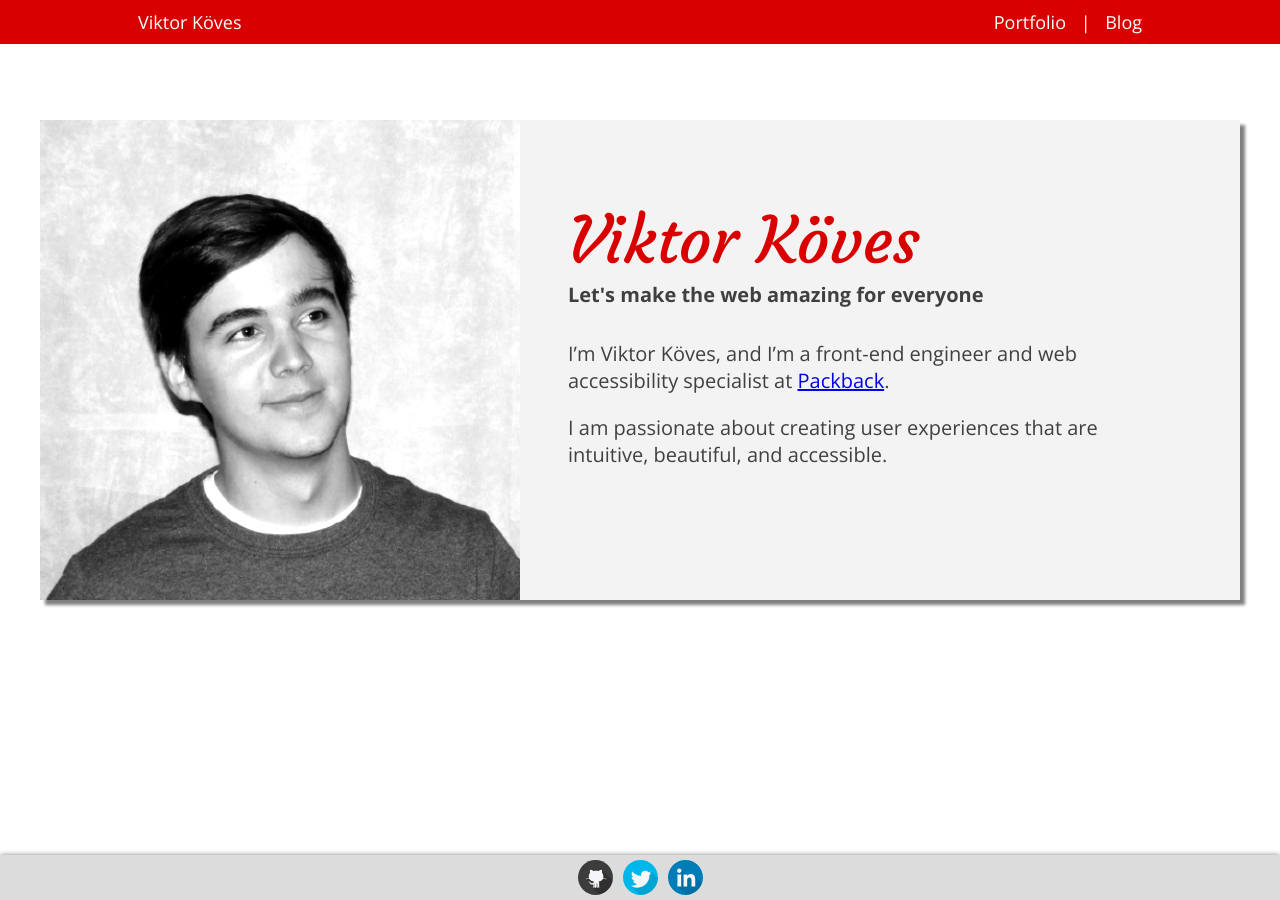
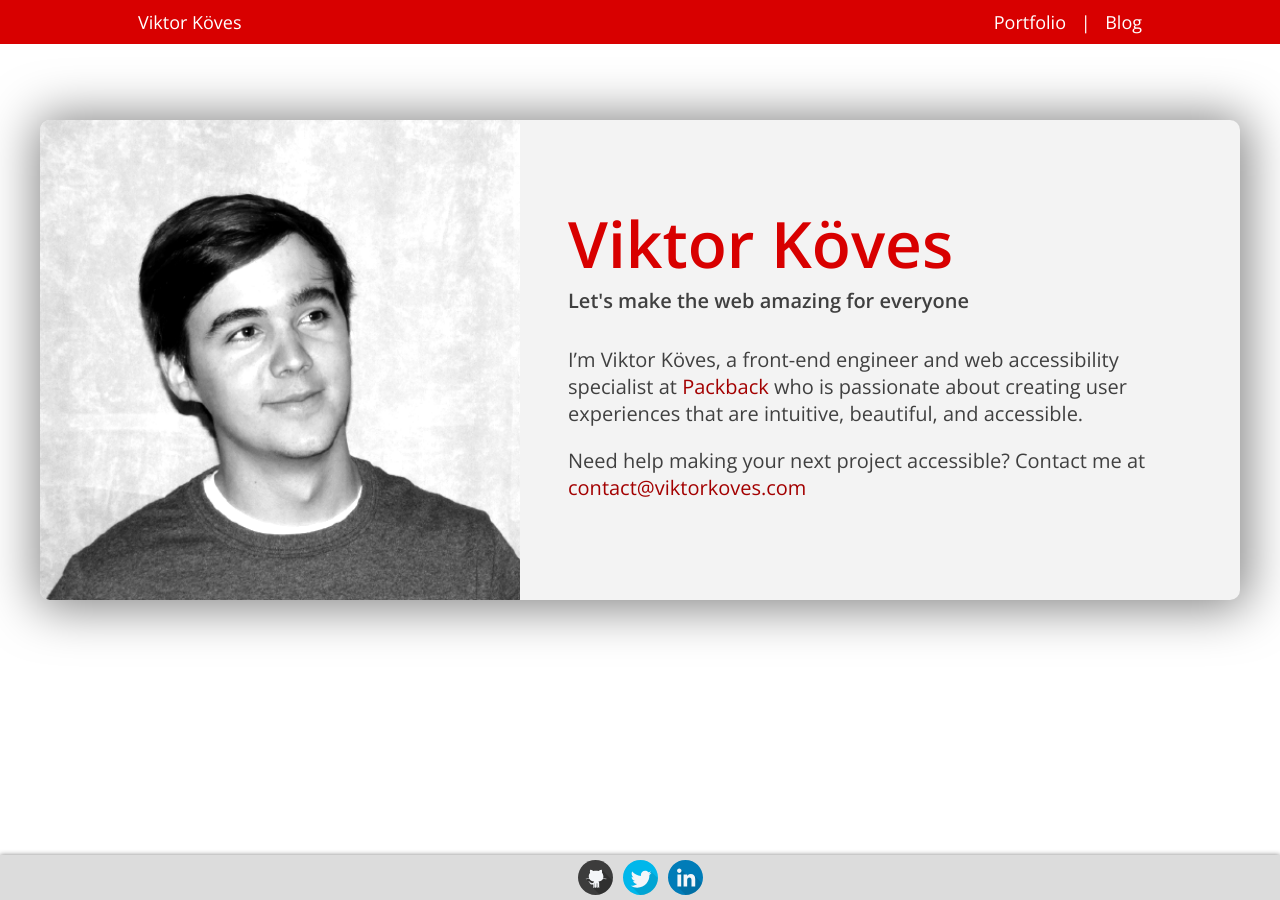
Before and after one commit to vkoves/vkoves.github.io, a Jekyll site: the page built from index.html, in a window 1280 px wide. Built offline with Jekyll 4.4.1, drawn with Linux system fonts in a browser that asks for light colours.

Commit message:
Added contact link to homepage Also tweaked styling a bit

```diff
--- a/_sass/variables/_colors.scss
+++ b/_sass/variables/_colors.scss
@@ -10,3 +10,5 @@ $charcoal:      #272727;
 // Theme colors
 $light-red:     #FFE8EC;
 $brand-red:     #D80000;
+$dark-red:      #A30000;
+$darkest-red:   #700000;
--- a/css/index.scss
+++ b/css/index.scss
@@ -14,16 +14,20 @@ $desktop-img-size: 30rem;
   display: grid;
   grid-template-rows: $desktop-img-size;
   grid-template-columns: $desktop-img-size 1fr;
+  width: 95%;
   max-width: $max-cont-width;
   margin: 5rem auto 0;
   background-color: $off-white;
-  box-shadow: 5px 5px 3px $grey;
+  box-shadow: 2px 2px 50px 5px rgba(0, 0, 0, 0.5);
+  border-radius: 10px;
+  overflow: hidden;
 
   img { height: 100%; }
 }
 
 .text-cont {
-  padding: 5rem 3rem 0;
+  padding: 0 3rem;
+  align-self: center;
 
   h1 { font-size: 4rem; }
 
@@ -35,25 +39,30 @@ $desktop-img-size: 30rem;
   .tagline {
     margin-top: 0;
     margin-bottom: 2rem;
-    font-weight: bold;
+    font-weight: 600;
     color: $dark-grey;
   }
 }
 
-@media (max-width: $mobile-max-width) {
+// Switch to mobile layout on tablets and
+@media (max-width: 1000px) {
   .main-cont {
     // Switch to one column layout
-    grid-template-rows: 1fr 1fr;
+    grid-template-rows: auto auto;
     grid-template-columns: 1fr;
     background-color: transparent;
     width: 90%;
     box-shadow: none;
     margin-top: 0;
+    border-radius: 0;
 
     img {
       width: 100%;
       height: auto;
     }
-    .text-cont { padding: 1.25rem 0; }
+    .text-cont {
+      padding: 1.25rem 0;
+      align-self: flex-start;
+    }
   }
 }
--- a/css/main.scss
+++ b/css/main.scss
@@ -22,10 +22,21 @@ body
   color: $charcoal;
 }
 button { font-family: 'Open Sans', sans-serif; }
+
 // Make buttons and links have a nice red dashed outline on focus
 button, a {
-  &:focus {
-    outline: dashed 3px $brand-red;
+  &:focus { outline: dashed 3px $brand-red; }
+}
+
+// Make all basic links a dark red without an underline and then switch to
+// darkest red and underline on hover/focus
+a {
+  text-decoration: none;
+  color: $dark-red;
+
+  &:hover, &:focus {
+    text-decoration: underline;
+    color: $darkest-red;
   }
 }
 
@@ -34,8 +45,8 @@ button, a {
 
 // Generic page styles
 .page-limiter
-{
-  position: relative;
+
+{  position: relative;
   width: 90%;
   max-width: 1000px;
   margin: 0px auto;
@@ -66,11 +77,8 @@ button, a {
   border-bottom: solid #960000 2px;
 }
 
-.brand-font {
-  font-family: 'Courgette', cursive;
-  // Courgette has no bold version, so force normal weight
-  font-weight: normal;
-}
+// Brand font is just bold open sans
+.brand-font { font-weight: 600; }
 .brand-color { color: $brand-red; }
 
 h1 { font-weight: 600; margin: 0px; }
--- a/index.html
+++ b/index.html
@@ -15,13 +15,17 @@ stylesheets:
 		<p class="tagline">Let's make the web amazing for everyone</p>
 
 		<p>
-			I’m Viktor Köves, and I’m a front-end engineer and web accessibility
-			specialist at <a href="https://packback.co">Packback</a>.
+			I’m Viktor Köves, a front-end engineer and web accessibility
+			specialist at <a href="https://packback.co">Packback</a> who is
+			passionate about creating user experiences that are intuitive,
+			beautiful, and accessible.
 		</p>
 
 		<p>
-			I am passionate about creating user experiences that are intuitive,
-			beautiful, and accessible.
+			Need help making your next project accessible?
+
+			Contact me at
+			<a href="mailto:contact@viktorkoves.com">contact@viktorkoves.com</a>
 		</p>
 	</div>
 </div>
```
